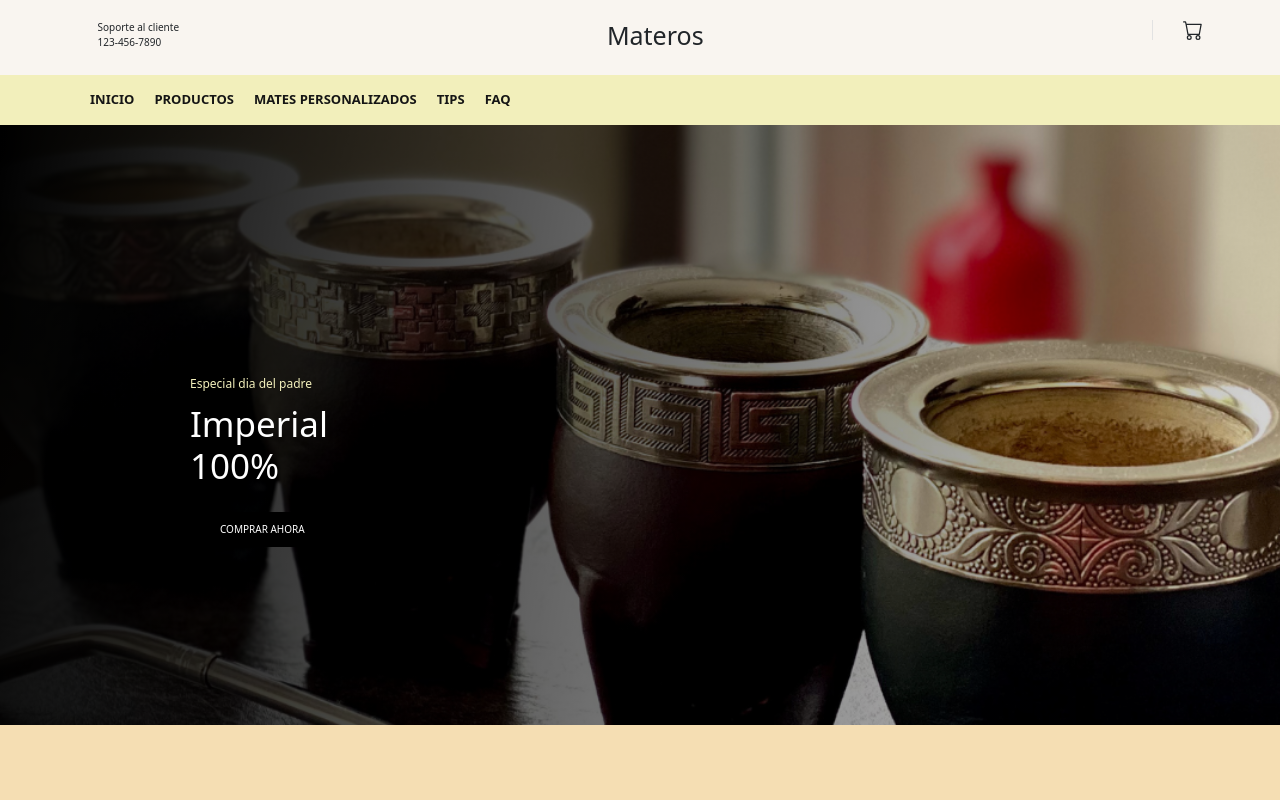
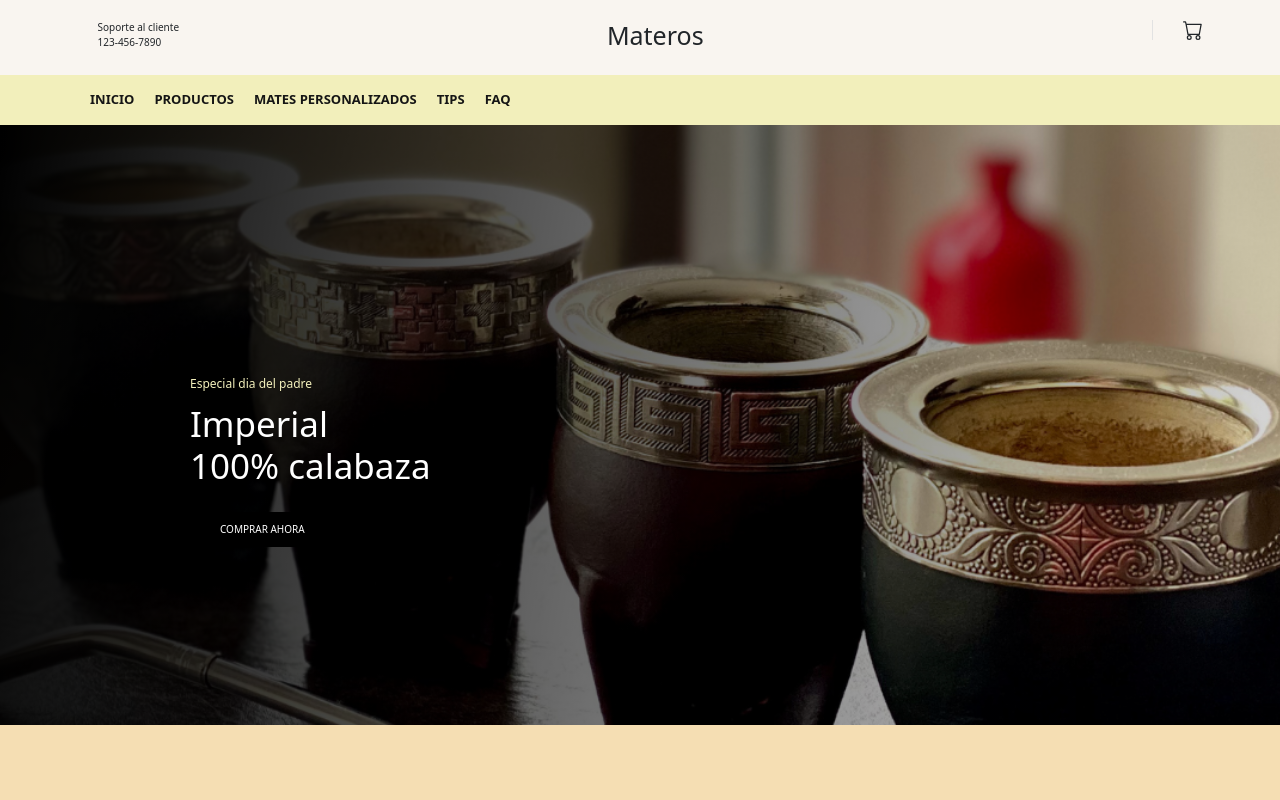
Before and after one commit to Santimerloo/PreEntrega3Merlo, a website: page index.html in a window 1280 px wide. Shown: the top 800 px of the page. Drawn offline with nearby package versions, Linux system fonts and the light colour scheme; files whose address does not match are found by name.

Commit message:
cambio banner calabaza

```diff
--- a/index.html
+++ b/index.html
@@ -65,7 +65,7 @@
 		<section class="banner">
 			<div class="content-banner">
 				<p>Especial dia del padre</p>
-				<h2>Imperial <br />100% </h2>
+				<h2>Imperial <br />100% calabaza </h2>
 				<a href="#">Comprar ahora</a>
 			</div>
 		</section>
```
